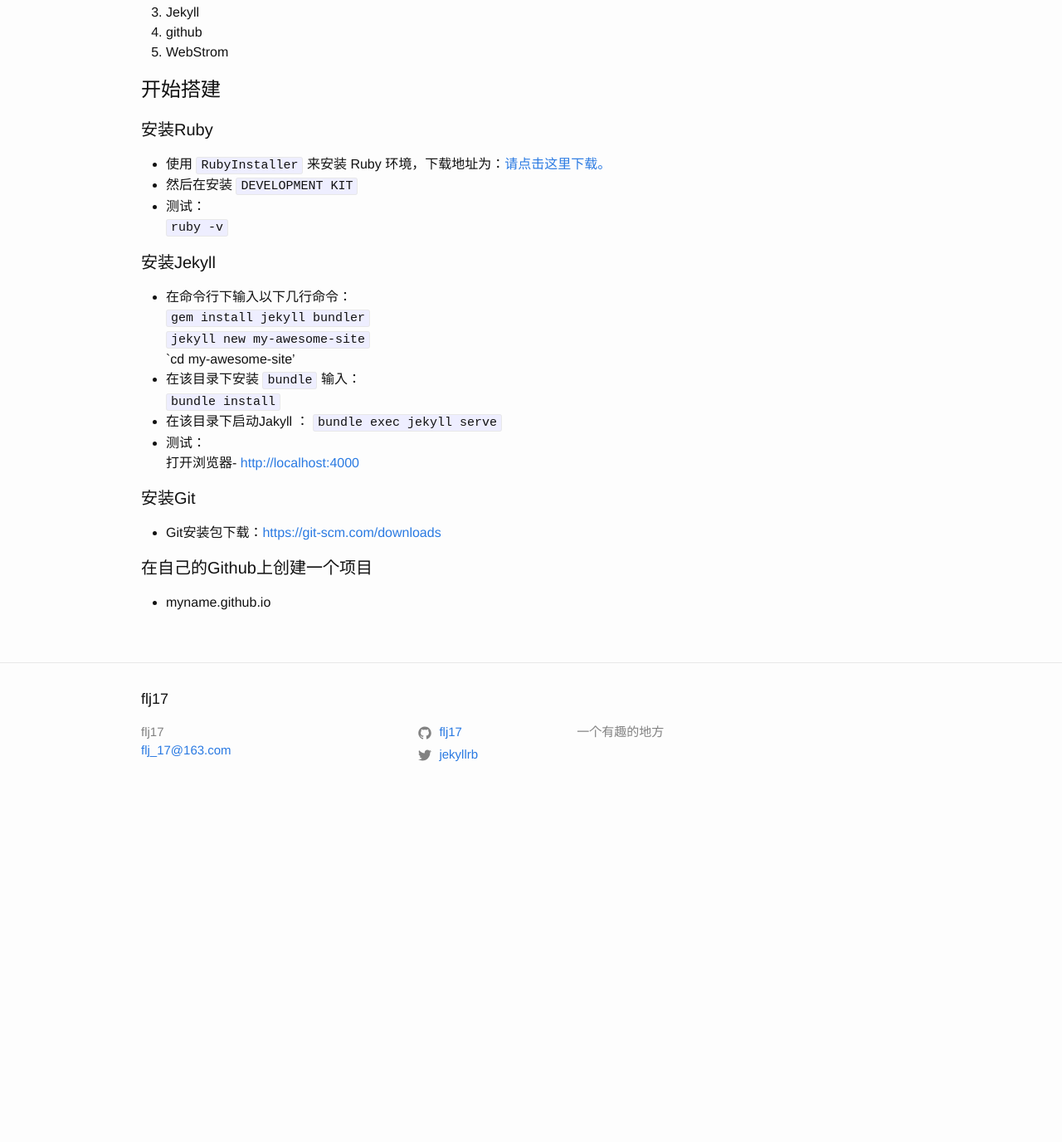
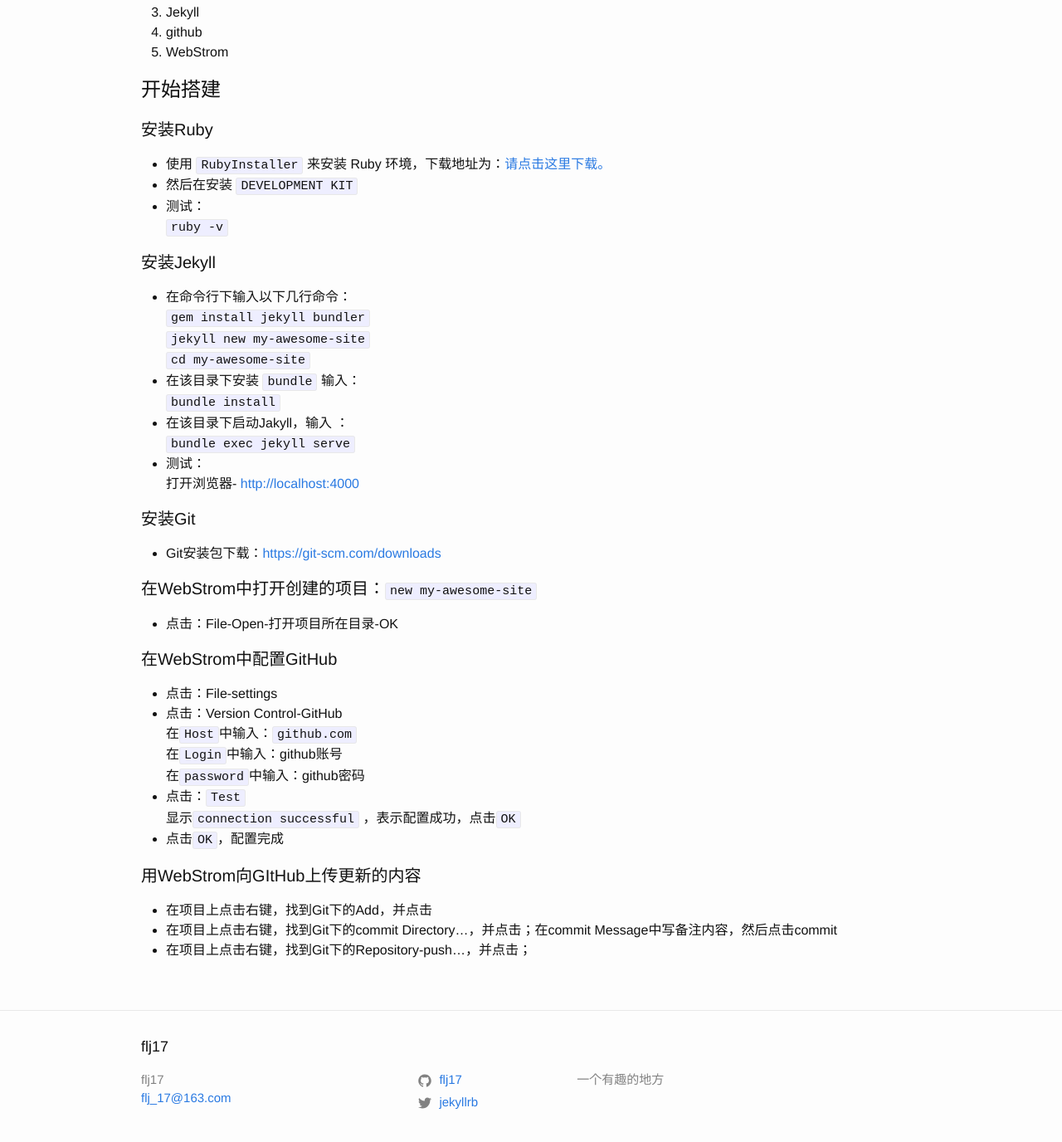
Before and after one commit to flj17/flj17.github.io, a Jekyll site: the page built from _posts/2017-08-25-Jekyll搭建博客.markdown, in a window 1280 px wide and 1400 px high, scrolled down 335 px. Shown: the top 1376 px of the window at 83% size. Built offline with Jekyll 4.4.1, drawn with Linux system fonts in a browser that asks for light colours; before the commit the page ends 1316 px from its top, so only the background shows below that.

Commit message:
添加内容

```diff
--- a/_posts/2017-08-25-Jekyll搭建博客.markdown
+++ b/_posts/2017-08-25-Jekyll搭建博客.markdown
@@ -22,10 +22,10 @@ categories: jekyll update
 * 在命令行下输入以下几行命令：<br />
  `gem install jekyll bundler` <br />
  `jekyll new my-awesome-site` <br />
- `cd my-awesome-site' <br />
+ `cd my-awesome-site` <br />
 * 在该目录下安装 `bundle` 输入：<br />
  `bundle install`
-* 在该目录下启动Jakyll ：
+* 在该目录下启动Jakyll，输入 ：<br />
  `bundle exec jekyll serve` <br />
 * 测试：<br />
 打开浏览器- [http://localhost:4000](http://localhost:4000)
@@ -33,5 +33,20 @@ categories: jekyll update
 #### 安装Git
 * Git安装包下载：[https://git-scm.com/downloads](https://git-scm.com/downloads)
 
-#### 在自己的Github上创建一个项目
-* myname.github.io
+#### 在WebStrom中打开创建的项目：`new my-awesome-site`
+* 点击：File-Open-打开项目所在目录-OK
+
+#### 在WebStrom中配置GitHub
+* 点击：File-settings
+* 点击：Version Control-GitHub <br />
+在`Host`中输入：`github.com` <br />
+在`Login`中输入：github账号 <br />
+在`password`中输入：github密码
+* 点击：`Test`<br />
+显示`connection successful` ，表示配置成功，点击`OK`
+* 点击`OK`，配置完成
+
+#### 用WebStrom向GItHub上传更新的内容
+* 在项目上点击右键，找到Git下的Add，并点击
+* 在项目上点击右键，找到Git下的commit Directory...，并点击；在commit Message中写备注内容，然后点击commit
+* 在项目上点击右键，找到Git下的Repository-push...，并点击；
```
